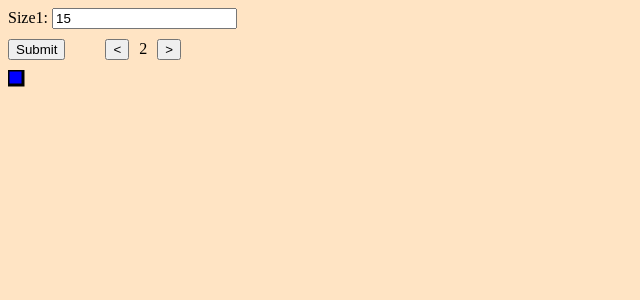
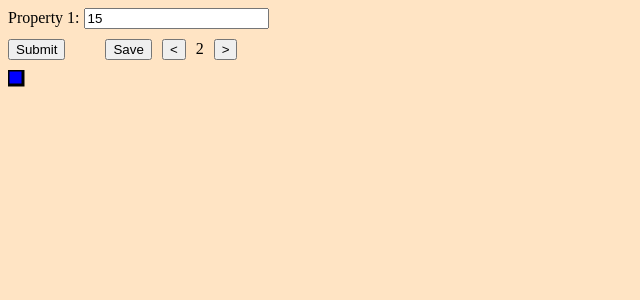
Before and after one commit to lukasmic/shapes-exercise, an Angular app: page / in a window 1280 px wide. Shown: the top 300 px of the page, without its empty margins (0-640 px from the left). Built offline with nearby package versions, Linux system fonts and the light colour scheme.

Commit message:
added save functionality and some cosmetic changes

```diff
--- a/src/app/app.component.html
+++ b/src/app/app.component.html
@@ -1,12 +1,13 @@
-<form id="shapeForm" [formGroup]="formGroup" (ngSubmit)="onSubmit()" ngNativeValidate>
-  <label for="shapeAttribute1">Size1: </label>
+<form id="shapeForm" [formGroup]="formGroup" (ngSubmit)="submit()" ngNativeValidate>
+  <label for="shapeAttribute1">Property 1: </label>
   <input required="true" min="0" id="shapeAttribute1" type="number" formControlName="shapeAttribute1Control">
   <div *ngIf="shapes[this.currentShapeId]._type == 'Rectangle'">
-    <label for="shapeAttribute2">Size2: </label>
+    <label for="shapeAttribute2">Property 2: </label>
     <input id="shapeAttribute2" type="text" formControlName="shapeAttribute2Control">
   </div>
   <div>
     <button id="submitButton" type="submit">Submit</button>
+    <button id="Save"(click)="save()">Save</button>
     <button id="previousShape"(click)="selectPreviousShape()"><</button>
     <label for="currentShapeId" id="currentShapeId" [textContent]="currentShapeId + 1"></label>
     <button id="nextShape"(click)="selectNextShape()">></button>
--- a/src/app/app.component.ts
+++ b/src/app/app.component.ts
@@ -63,7 +63,7 @@ export class AppComponent implements OnInit {
     this.shapeAttribute2Control.setValue(this.shapeAttribute2);
   }
 
-  onSubmit(): void {
+  submit(): void {
     var currentShape = this.shapes[this.currentShapeId];
 
     switch (currentShape._type) {
@@ -90,6 +90,12 @@ export class AppComponent implements OnInit {
     this.shapeAttribute2 = this.shapeAttribute2Control.value!;
   }
 
+  save(): void {
+    this.shapesService.saveShapes(this.shapes).subscribe((shapes: Shape[]) => {
+      this.shapes = shapes;
+    });
+  }
+
   selectPreviousShape(): void {
     this.currentShapeId =
       this.currentShapeId === 0
--- a/src/app/services/shapes.service.ts
+++ b/src/app/services/shapes.service.ts
@@ -17,6 +17,7 @@ export class ShapesService {
   }
 
   saveShapes(shapes: Shape[]): Observable<Shape[]> {
+    console.log('shapes saved :>> ', shapes);
     this.storedShapes = shapes;
     return of(this.storedShapes).pipe(delay(Math.random() * 1000));
   }
```
